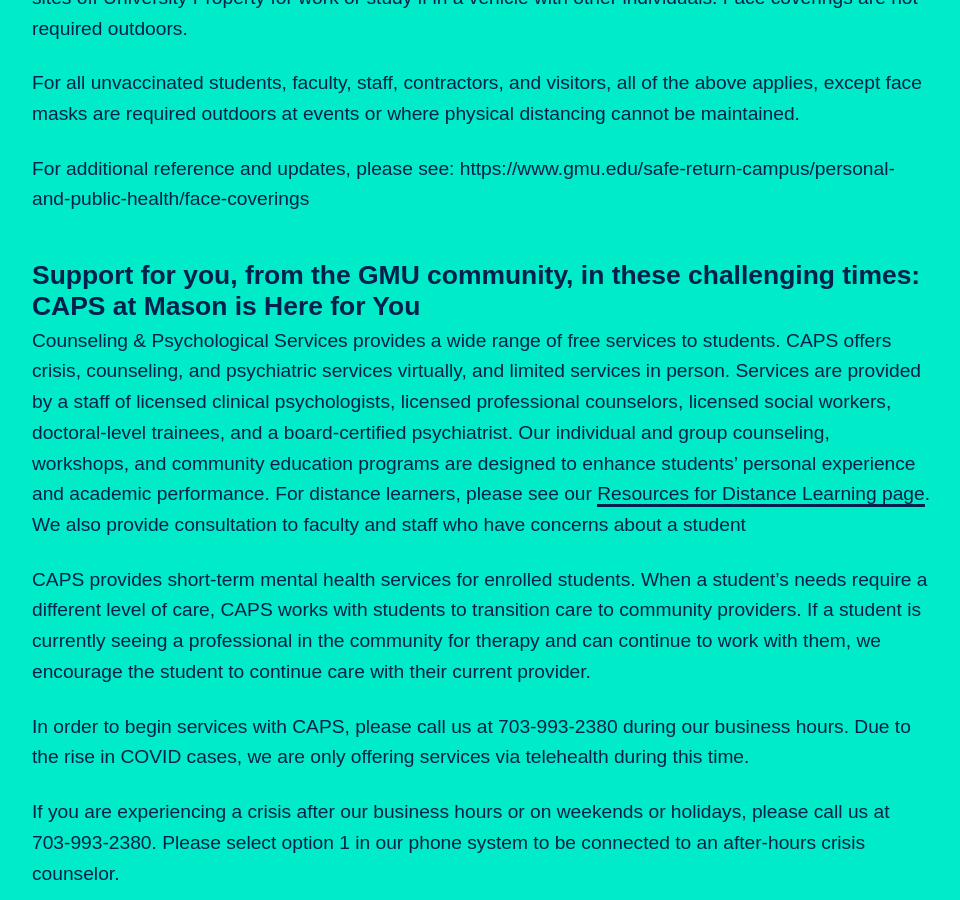
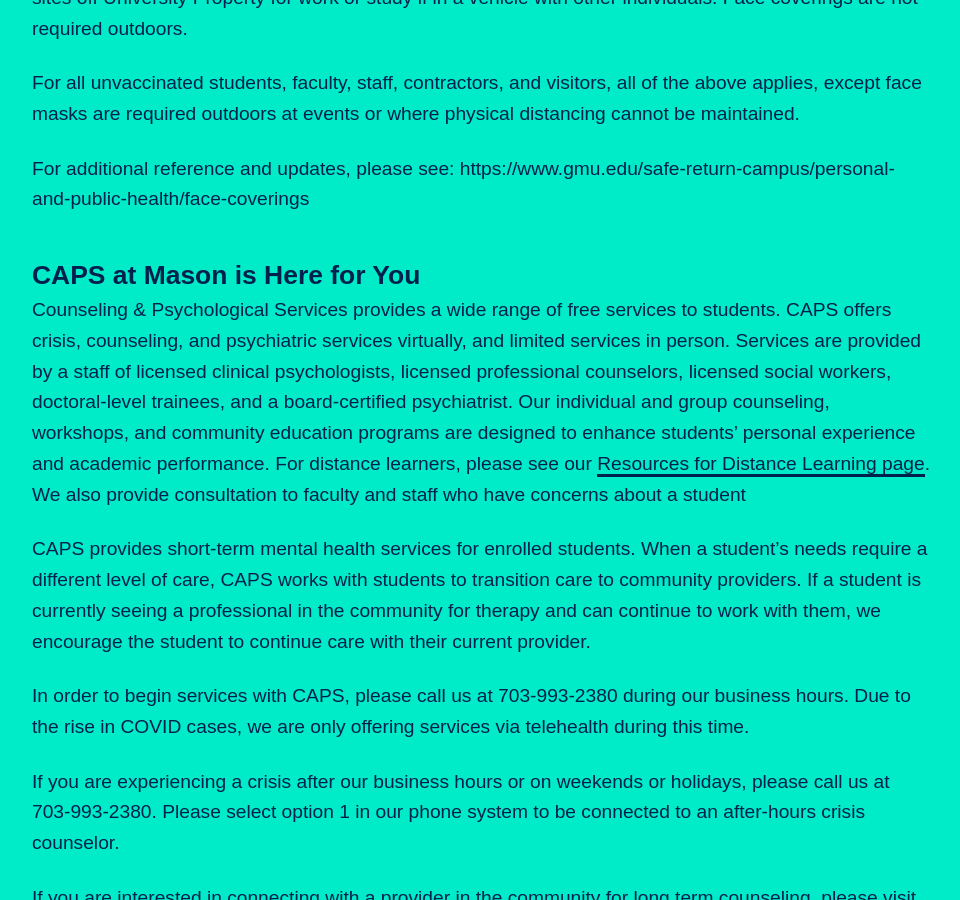
Before and after one commit to gmu-gd/web22-spring, a Jekyll site: the page built from syllabus/index.md, in a window 1280 px wide and 900 px high, scrolled down 7421 px. Shown: the whole window, without its empty margins (0-960 px from the left). Built offline with Jekyll 4.4.1, drawn with Linux system fonts in a browser that asks for light colours; some web fonts are replaced; some of the changed text lies outside the part shown.

Commit message:
Update index.md

```diff
--- a/syllabus/index.md
+++ b/syllabus/index.md
@@ -44,7 +44,6 @@
 #### project 1: tell a story
  Design and build a single page, responsive website that tells the history, process, or story of a selected topic. The page can be on any topic and will be built out to include six total sections to help explain the topic. [More information here]({{ site.baseurl }}/projects).
 
-
 #### project 2: for sale
 Design a responsive, four page site for a fictional retail company focusing on usability. The site will include a home page, inventory page, product page, and one additional page of your choice. [More information here]({{ site.baseurl }}/projects).
 
@@ -90,7 +89,6 @@
 ### Discussion of Work
 You will need to take an active role in both the presentation and discussion of your work. We will review projects in a variety of ways and you are expected to be able to talk and write about your own work and give feedback to your peers about their work. The ability to discuss your work and other student’s work is a very important part of your education at Mason. Use this class to improve on those skills.
 
-
 ### Visual Voices Lecture Series
 Visual Voices is a year-long series of lectures by artists, art historians and others about contemporary art and art practice. Visual Voices lectures are held on four Thursday evenings from 7:20&ndash;9:00 pm:
 
@@ -106,7 +104,7 @@
 ### School of Art Social Media Accounts
 IG: gmusoa / FB: gmu.soa / TW: gmusoa
 
-### Writing center and Library Resources
+### Writing Center and Library Resources
 Students who are in need of intensive help with grammar, structure or mechanics in their writing should make use of the services of Writing Center. For Spring 2022, the Writing Center is holding all sessions online, with writers choosing between meeting their tutor in real time on Zoom or uploading a draft for their tutor's written feedback. Please send your questions to wcenter@gmu.edu
 
 Provisions Research Center for Art & Social Change is located in Room L001 of the Art & Design Building. This student resource assists students in exploring and engaging new models for artmaking that lead to a more inclusive, equitable, and connected society. Provisions is also a hub for developing art projects through Mason Exhibitions, the Mural Brigade, and art partners throughout the metropolitan area, and beyond. Contact Don Russell for more information: drusse10@gmu.edu
@@ -141,7 +139,7 @@
 
 For additional reference and updates, please see: https://www.gmu.edu/safe-return-campus/personal-and-public-health/face-coverings
 
-### Support for you, from the GMU community, in these challenging times: CAPS at Mason is Here for You
+### CAPS at Mason is Here for You
 Counseling & Psychological Services provides a wide range of free services to students. CAPS offers crisis, counseling, and psychiatric services virtually, and limited services in person. Services are provided by a staff of licensed clinical psychologists, licensed professional counselors, licensed social workers, doctoral-level trainees, and a board-certified psychiatrist. Our individual and group counseling, workshops, and community education programs are designed to enhance students’ personal experience and academic performance. For distance learners, please see our [Resources for Distance Learning page](https://caps.gmu.edu/resources-for-distance-learning/). We also provide consultation to faculty and staff who have concerns about a student
 
 CAPS provides short-term mental health services for enrolled students. When a student’s needs require a different level of care, CAPS works with students to transition care to community providers. If a student is currently seeing a professional in the community for therapy and can continue to work with them, we encourage the student to continue care with their current provider.
@@ -163,8 +161,7 @@
 
 The Collaborative Learning Hub Located in Johnson Center 311 (703-993-3141), the lab offers in-person one-on-one support for the Adobe Creative Suite, Microsoft Office, Blackboard, and a variety of other software. Dual monitor PCs make the lab ideal for collaborating on group projects, Macs are also available; as well as a digital recording space, collaborative tables, and a SMART Board. Reservations are strongly encouraged due to COVID-19 precautions and limited amounts of resources, but walk-ins will still be accepted so long as the occupancy of the lab does not exceed the maximum of 16 people https://its.gmu.edu/service/club/
 
-
-### Important Deadlines:
+### Important Deadlines
 <ul class="date-list">
 <li><span class="date">Jan 24:</span> First Day of Spring Classes</li>
 <li><span class="date">Jan 24:</span> Last Day to Submit Domicile Reclassification Application</li>
```
